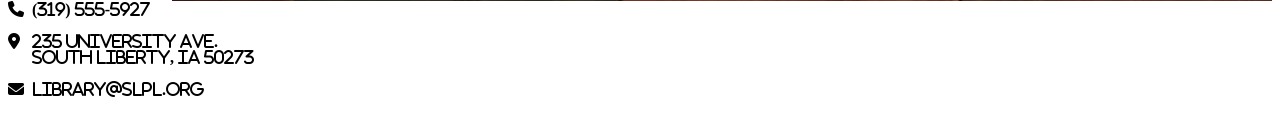
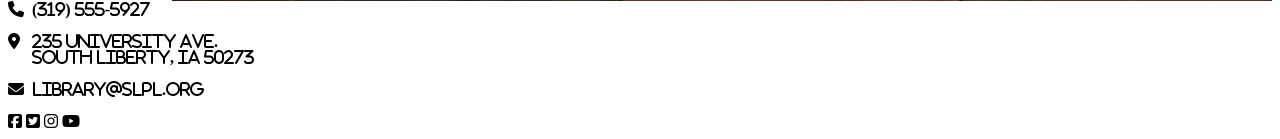
Before and after one commit to ndeal01/softwaredesign_project, a Flask app: page / in a window 1280 px wide. Shown: the part 667-806 px from the top of the page. Before the commit the page ends 764 px from the top, so only its background shows below. Run offline with Flask 2, Linux system fonts and the light colour scheme; data that the repository does not hold is empty; parts of the project's set-up code (start-up, migrations or seed data) failed here and were passed over; some libraries are stand-ins or nearby versions.

Commit message:
Updated Home Page to include Hours and Contact

```diff
--- a/templates/index.html
+++ b/templates/index.html
@@ -14,6 +14,7 @@
 </div>
 
 <p><img src="static/images/girl_library.jpg" alt="Reading A Book" style="float:right" width="1100px" height="600px"></p>
+
   <div class="hours">
   <h2>Hours</h2>
   Mon: 10am to 9pm<br />
@@ -26,13 +27,19 @@ Sun: 12pm to 5pm
   </div>
   <br>
 
-<div class="contact">
+
     <h2>Contact Us</h2>
     <i class="fas fa-phone"</i>&ensp;(319) 555-5927<br>
       <br>
     <i class="fas fa-map-marker-alt"</i>&ensp;&nbsp;235 University Ave. <br />&ensp;&ensp;&ensp;South Liberty, IA 50273<br>
       <br>
     <i class="fas fa-envelope"</i>&ensp;library@slpl.org<br>
+      <br>
+
+    <i class="fa fa-facebook-square"></i>
+    <i class="fa fa-twitter-square"> </i>
+    <i class="fa fa-instagram"</i>
+    <i class="fa fa-youtube-play"> </i>
 
 
 
```
Lines whose indentation alone changed are shown as unchanged.
